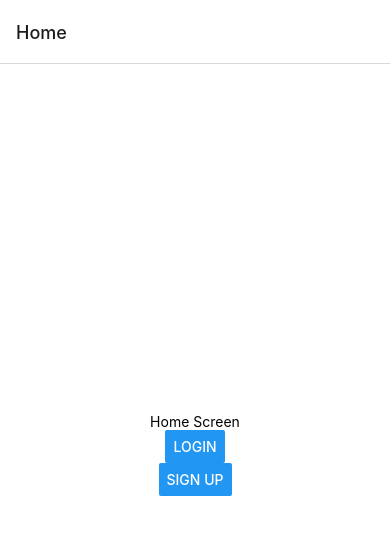
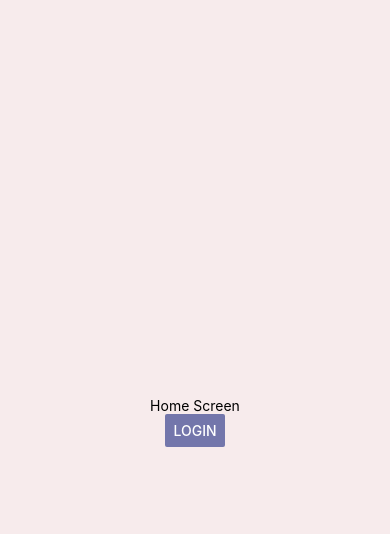
Before and after one commit to khadir786/whatsThatProj, a React Native app: screen / in a window 390 px wide. Shown: the top 534 px of the page. Built offline with nearby package versions, Linux system fonts and the light colour scheme.

Commit message:
added styling to some components and added contacts list

```diff
--- a/App.js
+++ b/App.js
@@ -16,11 +16,29 @@ export default class App extends Component {
   render() {
     return (
       <NavigationContainer>
-        <AuthStack.Navigator initialRouteName="Home">
-          <AuthStack.Screen name="Home" component={Home} />
+        <AuthStack.Navigator
+          initialRouteName="Home"
+          screenOptions={{
+            animationEnabled: true,
+            animationTypeForReplace: 'slide',
+          }}
+        >
+          <AuthStack.Screen
+            name="Home"
+            component={Home}
+            options={{
+              headerShown: false,
+            }}
+          />
           <AuthStack.Screen name="Login" component={LoginView} />
           <AuthStack.Screen name="Sign Up" component={SignUpView} />
-          <AuthStack.Screen name="MainApp" component={MainNav} />
+          <AuthStack.Screen
+            name="MainApp"
+            component={MainNav}
+            options={{
+              headerShown: false,
+            }}
+          />
         </AuthStack.Navigator>
       </NavigationContainer>
     );
--- a/components/Chats.js
+++ b/components/Chats.js
@@ -3,7 +3,7 @@
 /* eslint-disable react/destructuring-assignment */
 import React, { Component } from 'react';
 import {
-  View, StyleSheet, TextInput, Text, Button, ActivityIndicator, FlatList,
+  View, StyleSheet, TextInput, Text, Button, ActivityIndicator, FlatList, ScrollView,
 } from 'react-native';
 import AsyncStorage from '@react-native-async-storage/async-storage';
 import { set } from 'react-hook-form';
@@ -103,6 +103,8 @@ export default class ChatsView extends Component {
           title="Logout"
           onPress={() => this.logout()}
         />
+
+        <ScrollView>
           <View style={styles.container}>
             <FlatList
               data={this.state.chatData}
@@ -115,6 +117,7 @@ export default class ChatsView extends Component {
             />
           </View>
           <View><Text>Chats Screen</Text></View>
+        </ScrollView>
 
       </>
     );
--- a/components/Contacts.js
+++ b/components/Contacts.js
@@ -3,10 +3,9 @@
 /* eslint-disable react/destructuring-assignment */
 import React, { Component } from 'react';
 import {
-  View, StyleSheet, TextInput, Text, Button, ActivityIndicator, FlatList,
+  View, StyleSheet, Text, Button, ActivityIndicator, FlatList,
 } from 'react-native';
 import AsyncStorage from '@react-native-async-storage/async-storage';
-import { set } from 'react-hook-form';
 
 const styles = StyleSheet.create({
   container: {
@@ -23,8 +22,6 @@ export default class ContactsView extends Component {
     this.state = {
       isLoading: true,
       contactsData: [],
-      error: '',
-      logged: false,
       // eslint-disable-next-line react/prop-types
       navigation: props.navigation,
     };
@@ -32,16 +29,26 @@ export default class ContactsView extends Component {
 
   componentDidMount() {
     this.setState({ isLoading: false });
-    // this.getContactsData();
+    this.unsubscribe = this.state.navigation.addListener('focus', () => {
+      this.getContacts();
+    });
+    console.log('test');
   }
 
-  getContacts() {
-    // return fetch('http://10.0.2.2:3333/list')
-    return fetch('http://localhost:3333/api/1.0.0/conctacts/')
+  componentWillUnmount() {
+    this.unsubscribe();
+  }
+
+  async getContacts() {
+    return fetch('http://localhost:3333/api/1.0.0/contacts/', {
+      headers: {
+        'X-Authorization': await AsyncStorage.getItem('whatsthat_session_token'),
+      },
+    })
       .then((response) => response.json())
       .then((responseJson) => {
         this.setState({
-          isLoading: false,
+          // isLoading: false,
           contactsData: responseJson,
         });
       })
@@ -49,15 +56,6 @@ export default class ContactsView extends Component {
         console.log(error);
       });
   }
-
-  checkLogged = async () => {
-    // change var name 'token' for security
-    const token = await AsyncStorage.getItem('whatsthat_session_token');
-    if (token != null) {
-      return true;
-    }
-    return false;
-  };
 
   async logout() {
     console.log('Logout');
@@ -83,7 +81,6 @@ export default class ContactsView extends Component {
         }
       })
       .catch((error) => {
-        // this.setState({ error: error });
         console.log(error);
       });
   }
@@ -108,11 +105,14 @@ export default class ContactsView extends Component {
             data={this.state.contactsData}
             renderItem={({ item }) => (
               <View style={styles.listItem}>
-                <Text>{item.item_name}</Text>
+                <Text>{item.first_name}</Text>
+                <Text>{item.last_name}</Text>
+                <Text>{item.email}</Text>
               </View>
             )}
-            keyExtractor={({ id }, index) => id}
+            keyExtractor={(item) => item.user_id.toString()}
           />
+
         </View>
         <View><Text>Contacts Screen</Text></View>
       </>
--- a/components/Login.js
+++ b/components/Login.js
@@ -3,18 +3,21 @@
 /* eslint-disable react/destructuring-assignment */
 import React, { Component } from 'react';
 import {
-  View, StyleSheet, TextInput, Text, Button, Alert, ActivityIndicator,
+  View, StyleSheet, TextInput, Text, Button, Alert, ActivityIndicator, TouchableOpacity,
 } from 'react-native';
 import * as EmailValidator from 'email-validator';
-import { set } from 'react-hook-form';
 import AsyncStorage from '@react-native-async-storage/async-storage';
 
 const styles = StyleSheet.create({
   container: {
     flex: 1,
-    backgroundColor: '#fff',
+    backgroundColor: '#F7EBEC',
     alignItems: 'center',
     justifyContent: 'center',
+  },
+  input: {
+    backgroundColor: 'white',
+    margin: '10px',
   },
 });
 
@@ -27,7 +30,6 @@ export default class LoginView extends Component {
       password: '',
       error: '',
       logged: false,
-      passHidden: true,
       // eslint-disable-next-line react/prop-types
       navigation: props.navigation,
     };
@@ -113,12 +115,14 @@ export default class LoginView extends Component {
     return (
       <View style={styles.container}>
         <TextInput
+          style={styles.input}
           placeholder="email@example.com"
           value={this.state.email}
           onChangeText={(email) => this.setState({ email })}
         />
 
         <TextInput
+          style={styles.input}
           placeholder="********"
           value={this.state.password}
           secureTextEntry
@@ -127,12 +131,20 @@ export default class LoginView extends Component {
 
         <Button
           title="Login"
+          color="#7376AB"
           onPress={() => {
             this.loginButton();
             // console.log('Logged in: ', this.state.logged);
           }}
         />
 
+        <TouchableOpacity
+          style={{ backgroundColor: 'transparent' }}
+          onPress={() => this.state.navigation.navigate('Sign Up')}
+        >
+          <Text style={{ color: 'blue' }}>Don't have an account?</Text>
+        </TouchableOpacity>
+
         <Text style={{ color: 'red' }}>{this.state.error}</Text>
       </View>
     );
--- a/components/MainNav.js
+++ b/components/MainNav.js
@@ -1,6 +1,5 @@
 import { Component } from 'react';
 import * as React from 'react';
-import { NavigationContainer } from '@react-navigation/native';
 import { createBottomTabNavigator } from '@react-navigation/bottom-tabs';
 
 import ChatsView from './Chats';
--- a/components/SignUp.js
+++ b/components/SignUp.js
@@ -10,7 +10,7 @@ import * as EmailValidator from 'email-validator';
 const styles = StyleSheet.create({
   container: {
     flex: 1,
-    backgroundColor: '#fff',
+    backgroundColor: '#F7EBEC',
     alignItems: 'center',
     justifyContent: 'center',
   },
@@ -24,7 +24,6 @@ export default class SignUpView extends Component {
       email: '',
       password: '',
       error: '',
-      passHidden: true,
       // eslint-disable-next-line react/prop-types
       navigation: props.navigation,
     };
--- a/components/home.js
+++ b/components/home.js
@@ -2,8 +2,16 @@ import React, { Component } from 'react';
 import {
   Text, View, StyleSheet, Button,
 } from 'react-native';
-import { NavigationContainer } from '@react-navigation/native';
 import AsyncStorage from '@react-native-async-storage/async-storage';
+
+const styles = StyleSheet.create({
+  container: {
+    flex: 1,
+    backgroundColor: '#F7EBEC',
+    alignItems: 'center',
+    justifyContent: 'center',
+  },
+});
 
 class Home extends Component {
   static navigationOptions = {
@@ -38,25 +46,13 @@ class Home extends Component {
 
         <Button
           title="Login"
+          color="#7376AB"
           onPress={() => this.state.navigation.navigate('Login')}
         />
 
-        <Button
-          title="Sign Up"
-          onPress={() => this.state.navigation.navigate('Sign Up')}
-        />
       </View>
     );
   }
 }
 
-const styles = StyleSheet.create({
-  container: {
-    flex: 1,
-    backgroundColor: '#fff',
-    alignItems: 'center',
-    justifyContent: 'center',
-  },
-});
-
 export default Home;
```
Also changed, not shown: package.json (+4 -3 lines), 1 other file (tests, documents, lock files or other folders). Lines whose indentation alone changed are shown as unchanged.
